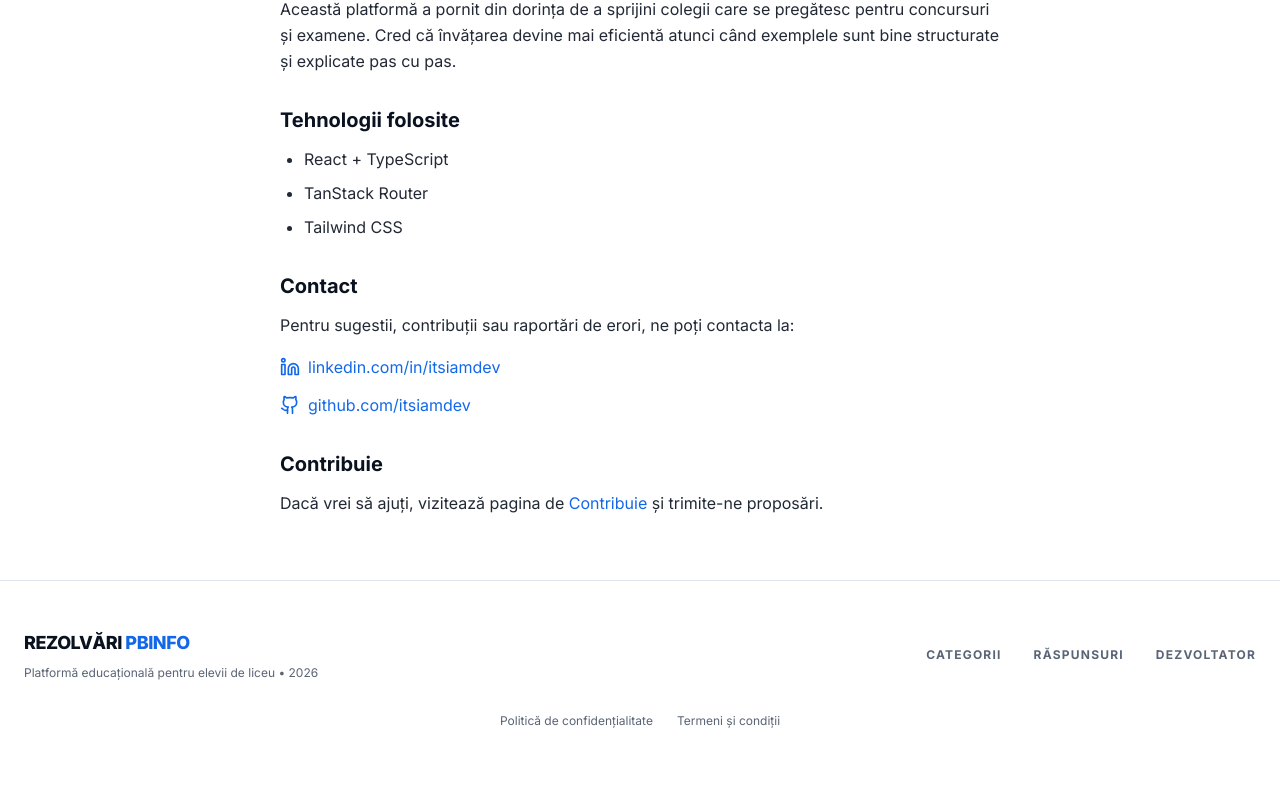
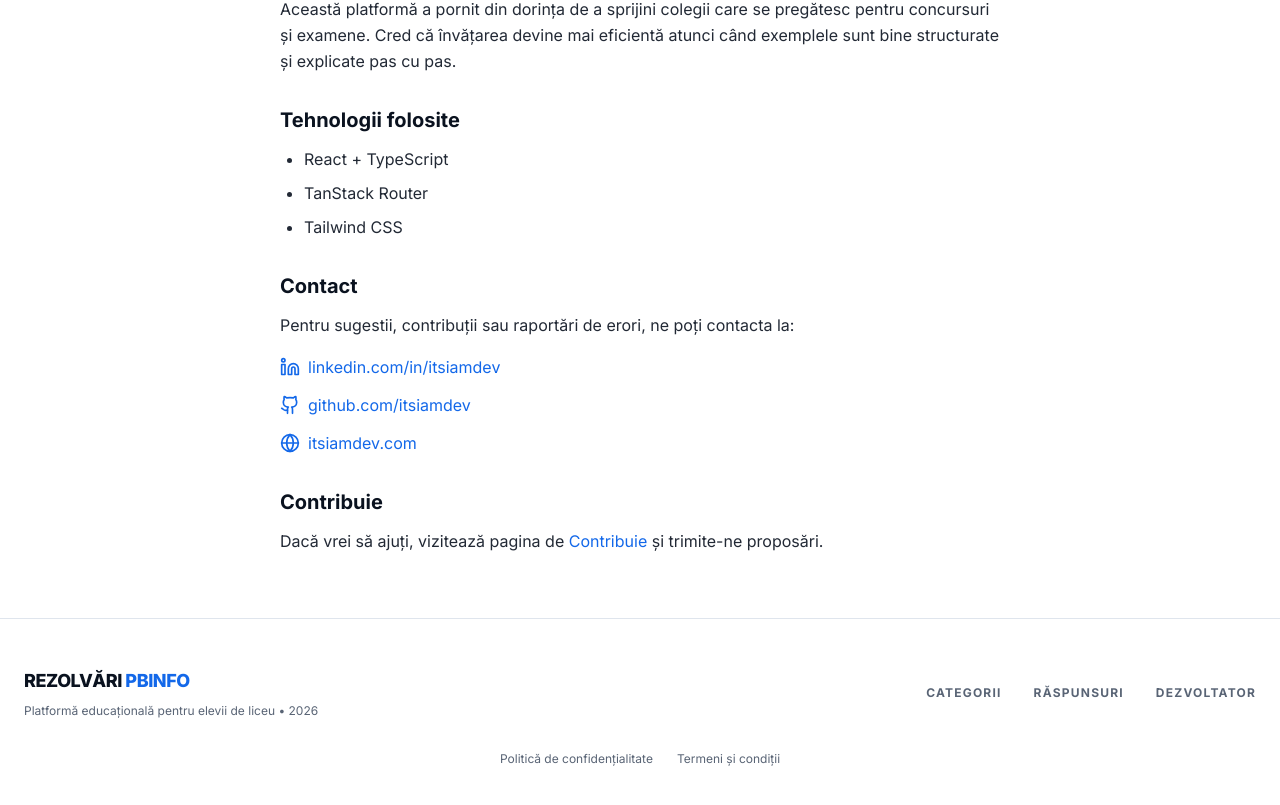
Before and after one commit to itsiamdev/pbinfo, a React (Vite) app: page /dezvoltator in a window 1280 px wide. Shown: the part 752-1557 px from the top of the page. Before the commit the page ends 1529 px from the top, so only its background shows below. Built offline with nearby package versions, Linux system fonts and the light colour scheme.

Commit message:
Add Globe icon and link to personal website in DezvoltatorPage

```diff
--- a/src/routes/dezvoltator.tsx
+++ b/src/routes/dezvoltator.tsx
@@ -1,5 +1,5 @@
 import { createFileRoute, Link } from "@tanstack/react-router";
-import { Github, Linkedin } from "lucide-react";
+import { Github, Linkedin, Globe } from "lucide-react";
 import { Navbar } from "@/components/Navbar";
 import { Footer } from "@/components/Footer";
 
@@ -110,6 +110,15 @@ function DezvoltatorPage() {
                 <Github className="h-5 w-5" />
                 github.com/itsiamdev
               </a>
+              <a
+                href="https://itsiamdev.com/"
+                target="_blank"
+                rel="noreferrer"
+                className="inline-flex items-center gap-2 text-primary hover:underline"
+              >
+                <Globe className="h-5 w-5" />
+                itsiamdev.com
+              </a>
             </div>
           </section>
 
```
